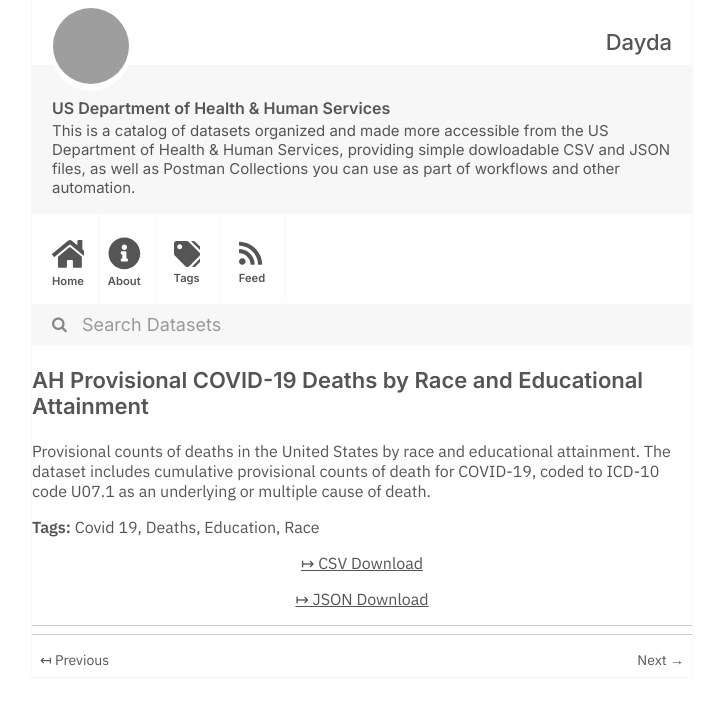
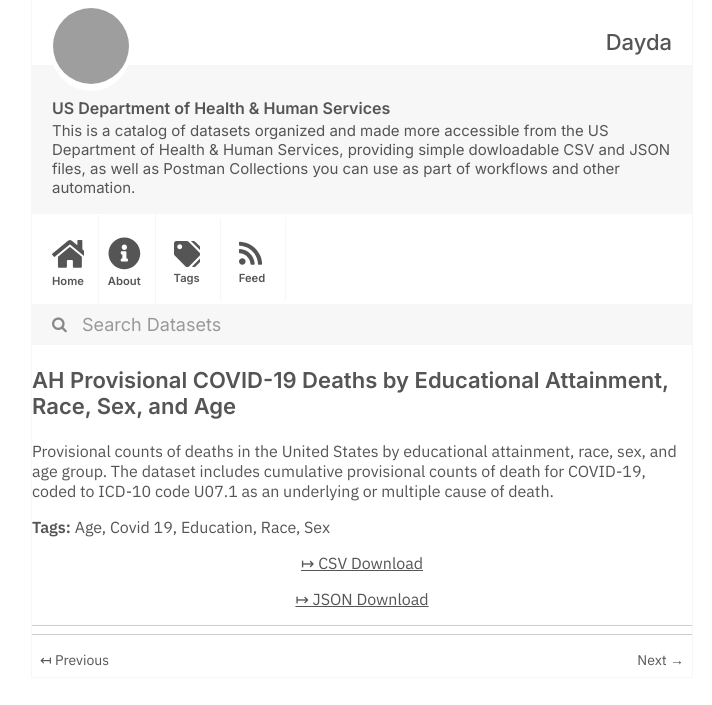
Before and after one commit to dayda-entities/us-department-of-health-and-human-services, a Jekyll site: the page built from _posts/2021-03-16-ah-provisional-covid-19-deaths.md, in a window 1280 px wide, cut to the strip 0-705 px from the top of the page. Shown: the whole strip, without its empty margins (278-990 px from the left). Built offline with Jekyll 4.4.1, drawn with Linux system fonts in a browser that asks for light colours; grey boxes are pictures that could not be loaded.

```diff
--- a/_posts/2021-03-16-ah-provisional-covid-19-deaths.md
+++ b/_posts/2021-03-16-ah-provisional-covid-19-deaths.md
@@ -1,18 +1,19 @@
 ---
-title: AH Provisional COVID-19 Deaths by Race and Educational Attainment
-created: '2021-03-16T19:17:21.437462'
-modified: '2021-03-16T19:17:21.437470'
+title: 'AH Provisional COVID-19 Deaths by Educational Attainment, Race, Sex, and Age'
+created: '2021-03-16T19:01:04.234601'
+modified: '2021-03-16T19:01:04.234608'
 state: active
 type: dataset
 tags:
+  - Age
   - Covid 19
-  - Deaths
   - Education
   - Race
+  - Sex
 groups: []
-csv_url: 'https://data.cdc.gov/api/views/i6ej-9eac/rows.csv?accessType=DOWNLOAD'
-json_url: 'https://data.cdc.gov/api/views/i6ej-9eac/rows.json?accessType=DOWNLOAD'
+csv_url: 'https://data.cdc.gov/api/views/3ts8-hsrw/rows.csv?accessType=DOWNLOAD'
+json_url: 'https://data.cdc.gov/api/views/3ts8-hsrw/rows.json?accessType=DOWNLOAD'
 layout: post
 
 ---
-Provisional counts of deaths in the United States by race and educational attainment. The dataset includes cumulative provisional counts of death for COVID-19, coded to ICD-10 code U07.1 as an underlying or multiple cause of death.
+Provisional counts of deaths in the United States by educational attainment, race, sex, and age group. The dataset includes cumulative provisional counts of death for COVID-19, coded to ICD-10 code U07.1 as an underlying or multiple cause of death.
```
